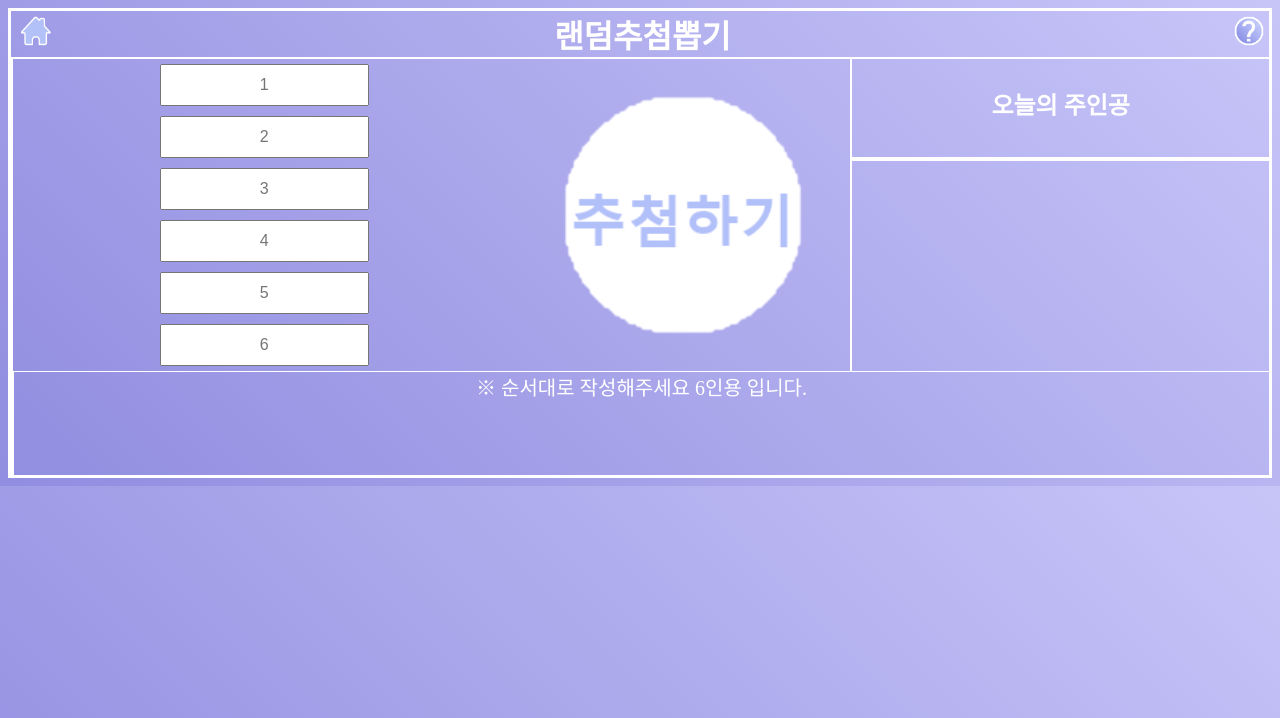
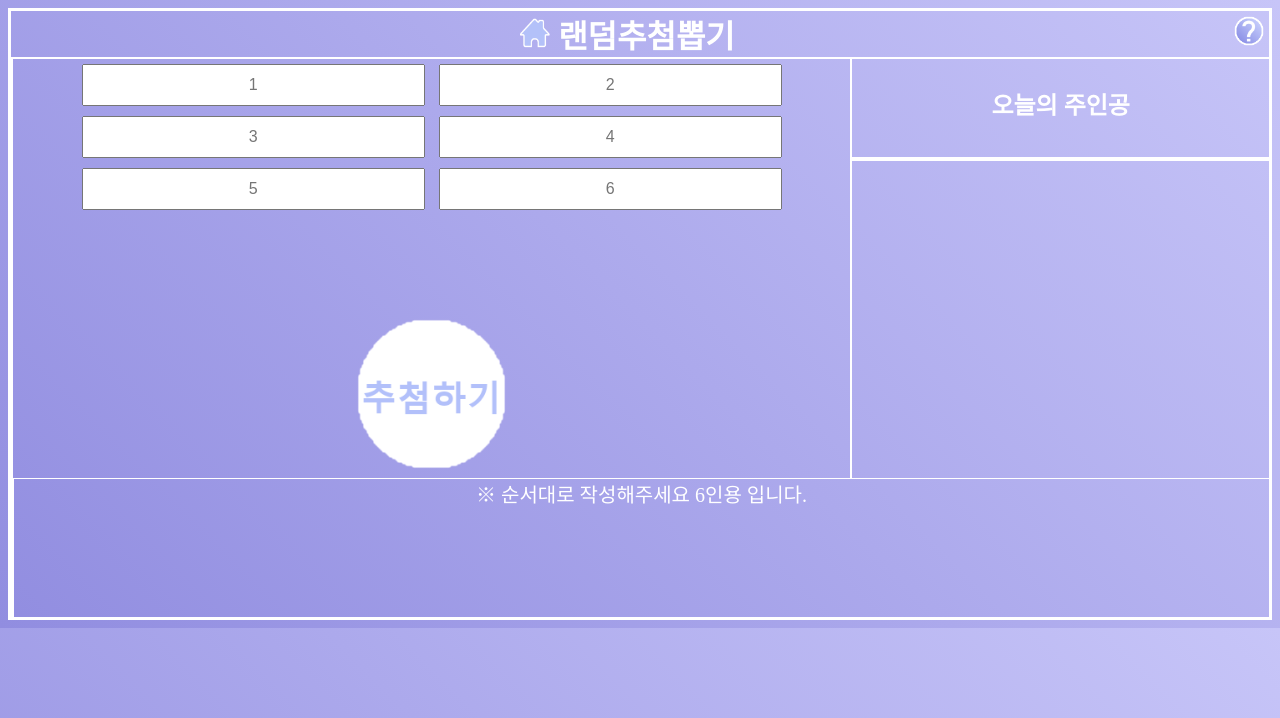
Before and after one commit to watoo6974/double.J, a PHP site: page /html/random.html in a window 1280 px wide. Shown: the top 718 px of the page. Run offline with PHP 8.4, Linux system fonts and the light colour scheme.

Commit message:
Add files via upload

```diff
--- a/css/random.css
+++ b/css/random.css
@@ -21,7 +21,7 @@ html body {
 }
 .button{
   display: grid;
-  grid-template-columns: 1.5fr 1fr;
+  grid-template-rows: 1.5fr 0.5fr;
 }
 
 #grid2 .item{
@@ -53,18 +53,13 @@ h1 a {
 
 }
 
-.button input{
-
-  font-size: 150%;
-  width: 15%;
+div.button img {
+  width: 20%;
+  margin: auto;
+  color: white;
 }
 
-#grid2 img{
-  width: 80%;
-  font-size: 150%;
-  color: white;
-  margin: auto;
-}
+
 .help{
   width: 36px;
   float: right;
@@ -94,7 +89,6 @@ p {
 
 .help{
   width: 30px;
-  float: right;
   margin-top: 5px;
   margin-right: 5px;
 }
@@ -102,6 +96,6 @@ p {
 .home{
   margin-top: 5px;
   width: 30px;
-  float: left;
+  text-align: left;
   margin-left: 10px;
 }
--- a/html/oil.html
+++ b/html/oil.html
@@ -8,9 +8,11 @@
     <link href="../css/drink.css" rel="stylesheet" type="text/css" >
    </head>
   <body>
-      <h1><a href="oil.html">기름값뿜빠이</a><input class="help" type="image" src="../soruce/help.png" onclick="oilAlert()">
+      <h1>
         <a href="../html/home.html">
-          <img class="home" src="../soruce/home.png"></a>
+        <img class="home" src="../soruce/home.png"></a>
+        <a href="oil.html">기름값뿜빠이</a><input class="help" type="image" src="../soruce/help.png" onclick="oilAlert()">
+
       </h1>
       <div id="grid2" class="board">
         <div>
--- a/html/random.html
+++ b/html/random.html
@@ -8,19 +8,21 @@
     <link href="../css/random.css" rel="stylesheet" type="text/css" >
    </head>
   <body>
-      <h1><a href="random.html">랜덤추첨뽑기</a><input class="help" type="image" src="../soruce/help.png" onclick="randomAlert()">
-        <a href="../html/home.html">
-          <img class="home" src="../soruce/home.png"></a>
+      <h1><a href="../html/home.html">
+        <img class="home" src="../soruce/home.png"></a>
+        <a href="random.html">랜덤추첨뽑기</a>
+        <input class="help" type="image" src="../soruce/help.png" onclick="randomAlert()">
+
       </h1>
       <div id="grid2" class="board">
         <div class="board2">
         <div class="button">
           <div class="inputrd">
-            <input type="text" placeholder="1"><br>
+            <input type="text" placeholder="1">
             <input type="text" placeholder="2"><br>
-            <input type="text" placeholder="3"><br>
+            <input type="text" placeholder="3">
             <input type="text" placeholder="4"><br>
-            <input type="text" placeholder="5"><br>
+            <input type="text" placeholder="5">
             <input type="text" placeholder="6"><br>
           </div>
             <img onClick="btn()" src='../soruce/lucky.png' >
--- a/script/drink.js
+++ b/script/drink.js
@@ -25,8 +25,9 @@ function Reset(){
     document.resetbutton.reset();
 }
 
-Math.round(calc.i.value, calc.e.value)
+
 
 function drinkAlert(){
     alert ('인원 : 함께 즐긴 인원이 몇 명인지 입력합니다.\n비음주자 : 함께 한 인원들중 술을 안 드신 인원이 몇 명인지 입력합니다.\n총계 : 술과 안주를 포함한 모든 금액을 쓰시는 칸입니다. 단위는 원 입니다.\n안주 : 드신 것중 안주에 해당하는 금액만 쓰시면 됩니다.\n음주자금액 : 술과 안주를 함께 즐긴 분들이 내셔야 되는 금액 입니다.\n비음주자금액 : 술과 안주중 안주만 즐긴 분들이 내셔야 하는 금액 입니다.')
 }
+Math.round(calc.i.value, calc.e.value)
--- a/script/oil.js
+++ b/script/oil.js
@@ -23,7 +23,8 @@ function calc_divide(x, a){
 function Reset(){
     document.resetbutton.reset();
 }
-Math.round(calc.f.value)
+
 function oilAlert(){
     alert ('인원 : 주행에 함께 한 인원이 몇 명인지 입력합니다.\n거리 : 함께 한 총 주행거리를 입력 하시면 됩니다.\n리터당기름값 : 자주 이용하는 주유소의 현재 금액을 쓰시면 됩니다.\n평균연비 : 주행 하시는 차량의 평균연비를 입력하시면 됩니다. 예를들어 1리터로 8.3km를 주행하신다면 8.3 을 입력하면 됩니다.\n톨비 : 통과하신 톨게이트의 비용을 쓰시면 됩니다.\n금액 : 주행에 함께한 모든 인원이 운전자에게 주는 금액입니다.')
 }
+Math.round(calc.f.value)
```
Also changed, not shown: css/drink.css (+7 -1 lines), html/drink.html (+4 -5 lines).
